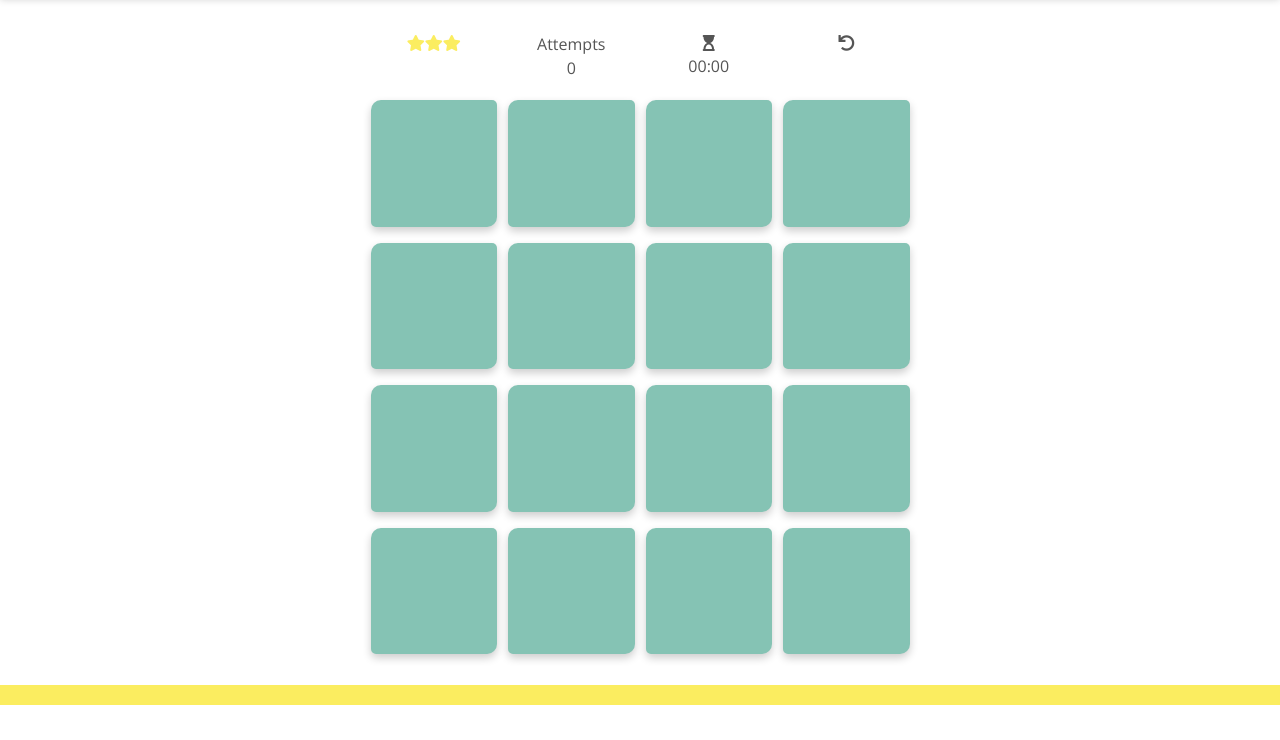
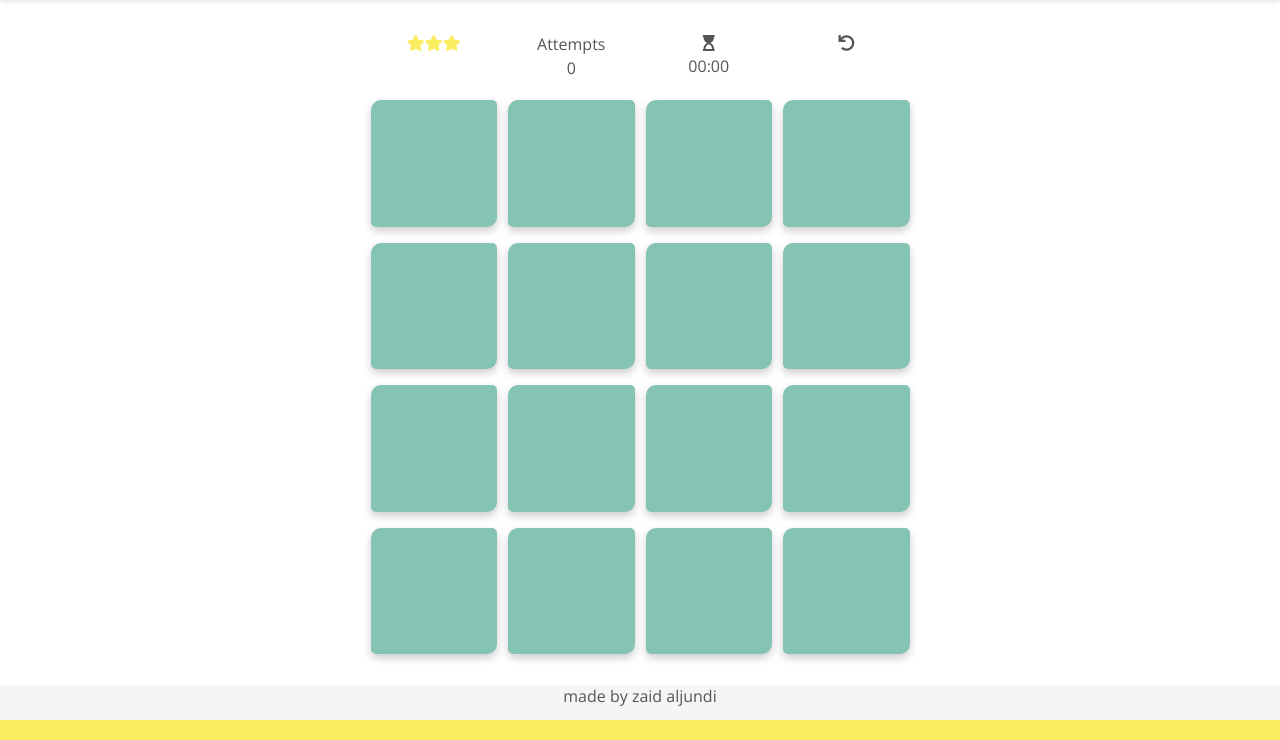
Before and after one commit to zaid-aljundi/palestine-Memory-Card-Game, a plain HTML site: page welcome.html in a window 1280 px wide. Shown: the part 124-864 px from the top of the page. Before the commit the page ends 829 px from the top, so only its background shows below. Drawn offline with nearby package versions, Linux system fonts and the light colour scheme.

Commit message:
Update welcome.html

```diff
--- a/welcome.html
+++ b/welcome.html
@@ -38,7 +38,7 @@
         </section>
     </main>
     <footer>
-
+<p>made by zaid aljundi</p>
     </footer>
     <script src="app.js"></script>
 </body>
```
